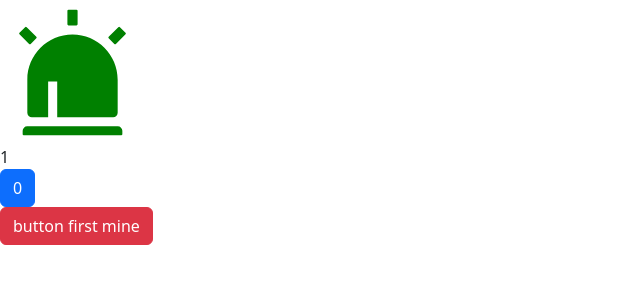
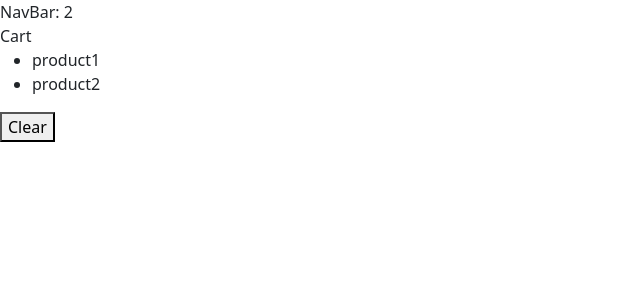
Before and after one commit to kartikeshwar156/React_Indentity_List, a React (Vite) app in the folder react_f_pro/: page / in a window 1280 px wide. Shown: the top 300 px of the page, without its empty margins (0-640 px from the left). Built offline with nearby package versions, Linux system fonts and the light colour scheme.

Commit message:
learned abot inter component interaction

```diff
--- a/react_f_pro/src/App.tsx
+++ b/react_f_pro/src/App.tsx
@@ -1,33 +1,22 @@
-import Button from "./Components/Button";
-import Alert from "./Components/Alert";
 import { useState } from "react";
-import Like from "./Components/Like";
-import Message from "./Components/Message";
-// Mosh wrote the list and onselectitem function inside the component function.
+import NavBar from "./Components/NavBar";
+import Cart from "./Components/Cart";
+
+
 
 function App() {
-  let [Alertvisibility, setAlertvisibility] = useState(false);
 
-  function print_alert() {
-    setAlertvisibility(true);
-  }
+const [cartItems, setCartItems]=useState(["product1", "product2"])
 
-  function onClose(){
-    setAlertvisibility(false);
-  }
+function handle_Onclear()
+{
+  setCartItems([])
+}
 
   return (
     <>
-      <Like></Like>
-      <Message></Message>
-      <div>
-
-
-        {Alertvisibility ? <Alert onClose={onClose}>Alert Message !!!! </Alert> : null}
-        <Button color="danger" onClick={print_alert}>
-          button first mine
-        </Button>
-      </div>
+      <NavBar cartItemsCount={cartItems.length}></NavBar>
+      <Cart cartItems={cartItems} onClear={() => handle_Onclear()}></Cart>
     </>
   );
 }
--- /dev/null
+++ b/react_f_pro/src/Components/Cart.tsx
@@ -0,0 +1,20 @@
+import React from "react";
+
+interface props {
+  cartItems: string[];
+  onClear: () => void;
+}
+
+const Cart = ({ cartItems, onClear }: props) => {
+  return (
+    <>
+      <div>Cart</div>
+      <ul>
+			{cartItems.map(item => <li key={item} >{item}</li>)}
+		</ul>
+		<button onClick={onClear}>Clear</button>
+    </>
+  );
+};
+
+export default Cart;
--- /dev/null
+++ b/react_f_pro/src/Components/NavBar.tsx
@@ -0,0 +1,13 @@
+import React from 'react'
+
+interface props{
+	cartItemsCount: number
+}
+
+function NavBar({cartItemsCount}: props){
+  return (
+	 <>NavBar: {cartItemsCount}</>
+  )
+}
+
+export default NavBar
```
